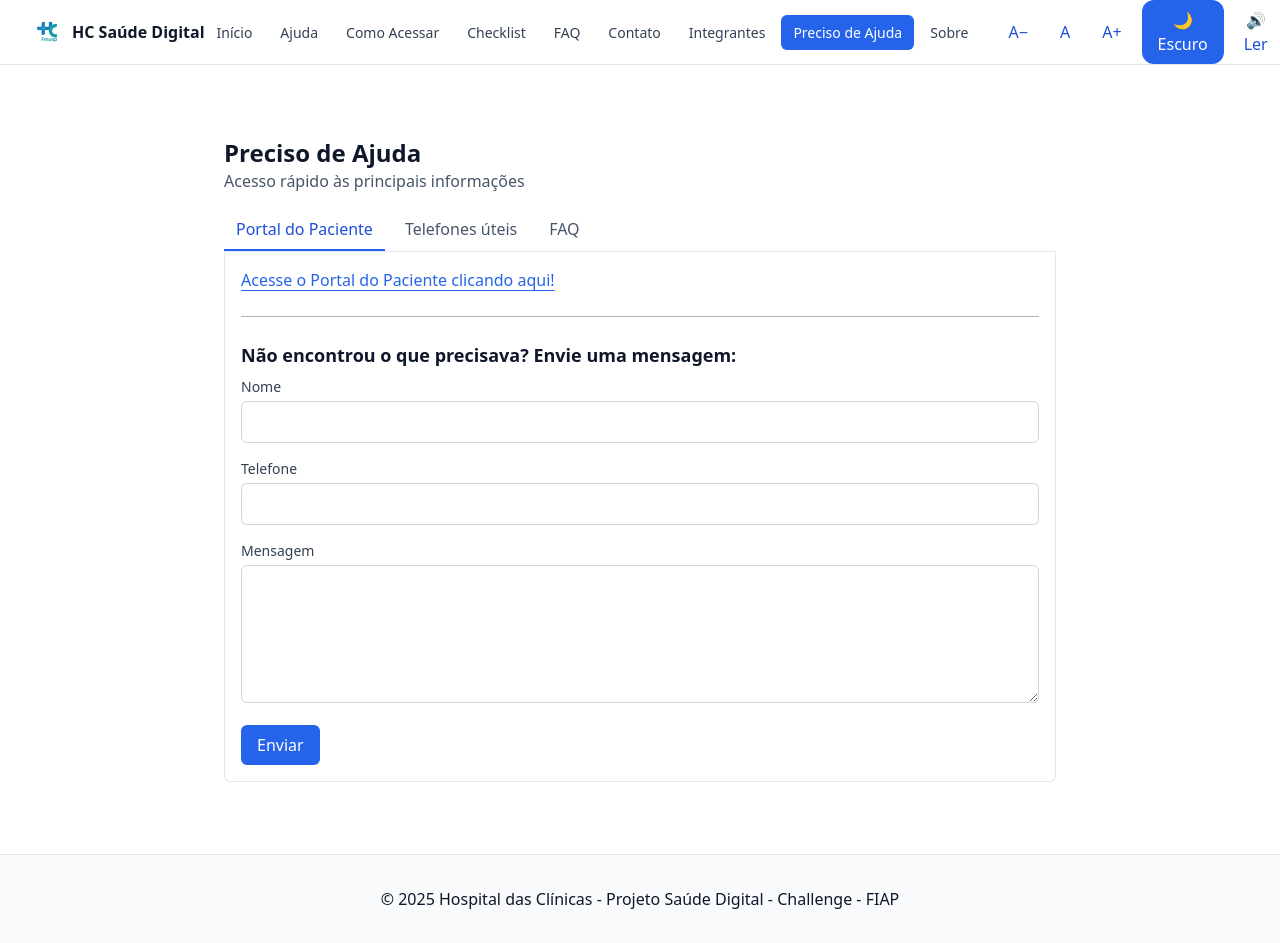
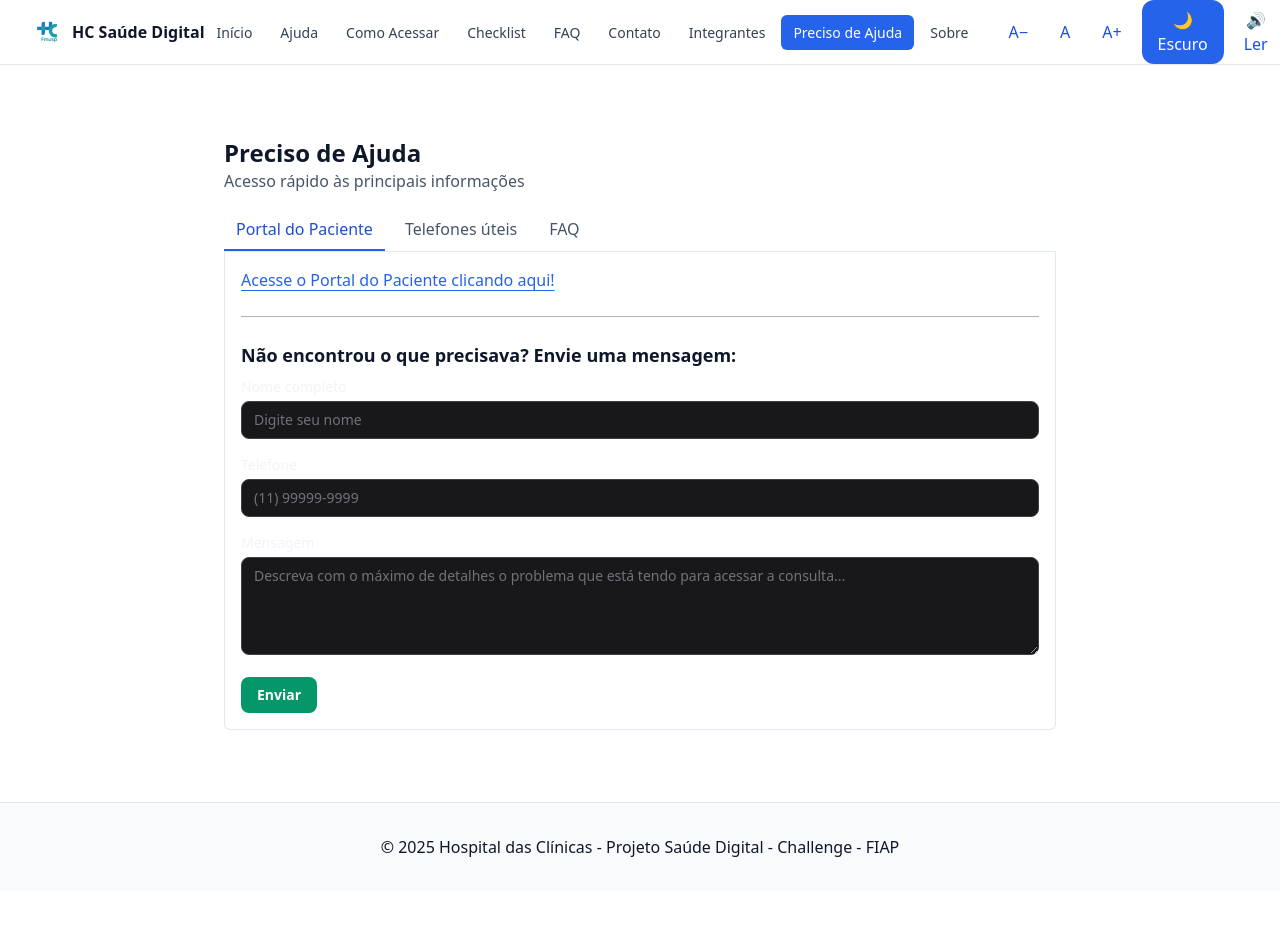
Before and after one commit to challenge32/challenge-sprint3, a React (Vite) app: page /preciso-ajuda in a window 1280 px wide. After the commit the page ends 891 px from the top, so only its background shows below. Built offline with nearby package versions, Linux system fonts and the light colour scheme.

Commit message:
Fazendo integração api em java

```diff
--- a/src/components/ContactForm.tsx
+++ b/src/components/ContactForm.tsx
@@ -1,103 +1,109 @@
-import { useForm } from "react-hook-form";
 import { useState } from "react";
 
-export type ContactFormValues = {
-  nome: string;
-  telefone: string;
-  mensagem: string;
+export default function ContactForm() {
+  const [nome, setNome] = useState("");
+  const [telefone, setTelefone] = useState("");
+  const [mensagem, setMensagem] = useState("");
+  const [loading, setLoading] = useState(false);
+
+  async function handleSubmit(e) {
+    e.preventDefault();
+
+    if (!nome.trim() || !mensagem.trim()) {
+      alert("Por favor, preencha pelo menos Nome e Mensagem.");
+      return;
+    }
+
+    const payload = {
+      nomeContato: nome,
+      telefoneContato: telefone,
+      problemaRelato: mensagem,
+      statusAtendimento: "ABERTO",
     };
 
-export default function ContactForm({ className = "" }: { className?: string }) {
-  const [ok, setOk] = useState(false);
-  const {
-    register,
-    handleSubmit,
-    formState: { errors, isSubmitting },
-    reset,
-  } = useForm<ContactFormValues>();
+    try {
+      setLoading(true);
 
-  const onSubmit = async (data: ContactFormValues) => {
-    // simula envio
-    await new Promise((r) => setTimeout(r, 400));
-    setOk(true);
-    reset();
-    setTimeout(() => setOk(false), 2500);
-  };
+      const response = await fetch("http://localhost:8080/api/solicitacoes", {
+        method: "POST",
+        headers: {
+          "Content-Type": "application/json",
+        },
+        body: JSON.stringify(payload),
+      });
+
+      if (!response.ok) {
+        let details = "";
+        try {
+          const err = await response.json();
+          details = err?.details || JSON.stringify(err);
+        } catch (_) {
+          details = `Status HTTP: ${response.status}`;
+        }
+        alert("Erro ao enviar solicitação: " + details);
+        return;
+      }
+
+      alert("Solicitação enviada com sucesso!");
+      setNome("");
+      setTelefone("");
+      setMensagem("");
+    } catch (error) {
+      console.error(error);
+      alert("Erro de conexão com o servidor. Verifique se a API está rodando.");
+    } finally {
+      setLoading(false);
+    }
+  }
 
   return (
-    <div className={className}>
-      {ok && (
-        <div className="mb-4 rounded-md bg-green-50 text-green-800 px-3 py-2 border border-green-200">
-          Mensagem enviada com sucesso!
-        </div>
-      )}
-
-      <form onSubmit={handleSubmit(onSubmit)} className="space-y-4">
-        {/* Nome */}
-        <div>
-          <label className="block text-sm font-medium text-slate-700 dark:text-zinc-200">
-            Nome
+    <form onSubmit={handleSubmit} className="space-y-4">
+      <div className="space-y-1">
+        <label className="block text-sm font-medium text-zinc-100">
+          Nome completo
         </label>
         <input
           type="text"
-            {...register("nome", { required: "Informe seu nome" })}
-            className="mt-1 w-full rounded-md border border-slate-300 dark:border-zinc-700 bg-white dark:bg-zinc-900 px-3 py-2 outline-none focus:ring-2 focus:ring-blue-600"
-            aria-invalid={!!errors.nome}
+          className="w-full rounded-lg border border-zinc-700 bg-zinc-900 px-3 py-2 text-sm text-zinc-100 placeholder-zinc-500 focus:outline-none focus:ring-2 focus:ring-emerald-500"
+          placeholder="Digite seu nome"
+          value={nome}
+          onChange={(e) => setNome(e.target.value)}
         />
-          {errors.nome && (
-            <p className="mt-1 text-sm text-red-600">{errors.nome.message}</p>
-          )}
       </div>
 
-        {/* Telefone */}
-        <div>
-          <label className="block text-sm font-medium text-slate-700 dark:text-zinc-200">
+      <div className="space-y-1">
+        <label className="block text-sm font-medium text-zinc-100">
           Telefone
         </label>
         <input
-            type="tel"
-            {...register("telefone", {
-              required: "Informe seu telefone",
-              pattern: {
-                value: /^\(?\d{2}\)?\s?\d{4,5}-?\d{4}$/,
-                message: "Telefone inválido (ex: 11 98765-4321)",
-              },
-            })}
-            className="mt-1 w-full rounded-md border border-slate-300 dark:border-zinc-700 bg-white dark:bg-zinc-900 px-3 py-2 outline-none focus:ring-2 focus:ring-blue-600"
-            aria-invalid={!!errors.telefone}
+          type="text"
+          className="w-full rounded-lg border border-zinc-700 bg-zinc-900 px-3 py-2 text-sm text-zinc-100 placeholder-zinc-500 focus:outline-none focus:ring-2 focus:ring-emerald-500"
+          placeholder="(11) 99999-9999"
+          value={telefone}
+          onChange={(e) => setTelefone(e.target.value)}
         />
-          {errors.telefone && (
-            <p className="mt-1 text-sm text-red-600">{errors.telefone.message}</p>
-          )}
       </div>
 
-        {/* Mensagem */}
-        <div>
-          <label className="block text-sm font-medium text-slate-700 dark:text-zinc-200">
+      <div className="space-y-1">
+        <label className="block text-sm font-medium text-zinc-100">
           Mensagem
         </label>
         <textarea
-            rows={5}
-            {...register("mensagem", { required: "Descreva sua dúvida" })}
-            className="mt-1 w-full rounded-md border border-slate-300 dark:border-zinc-700 bg-white dark:bg-zinc-900 px-3 py-2 outline-none focus:ring-2 focus:ring-blue-600"
-            aria-invalid={!!errors.mensagem}
+          className="w-full rounded-lg border border-zinc-700 bg-zinc-900 px-3 py-2 text-sm text-zinc-100 placeholder-zinc-500 focus:outline-none focus:ring-2 focus:ring-emerald-500"
+          rows={4}
+          placeholder="Descreva com o máximo de detalhes o problema que está tendo para acessar a consulta..."
+          value={mensagem}
+          onChange={(e) => setMensagem(e.target.value)}
         />
-          {errors.mensagem && (
-            <p className="mt-1 text-sm text-red-600">
-              {errors.mensagem.message}
-            </p>
-          )}
       </div>
 
-        {/* Botão */}
       <button
         type="submit"
-          disabled={isSubmitting}
-          className="inline-flex items-center justify-center rounded-md px-4 py-2 text-white bg-blue-600 hover:bg-blue-700 disabled:opacity-60 focus:outline-none focus-visible:ring-2 focus-visible:ring-blue-600 focus-visible:ring-offset-2"
+        disabled={loading}
+        className="inline-flex items-center rounded-lg bg-emerald-600 px-4 py-2 text-sm font-semibold text-white hover:bg-emerald-700 disabled:opacity-60 disabled:cursor-not-allowed"
       >
-          {isSubmitting ? "Enviando..." : "Enviar"}
+        {loading ? "Enviando..." : "Enviar"}
       </button>
     </form>
-    </div>
   );
 }
```
Lines whose indentation alone changed are shown as unchanged.
